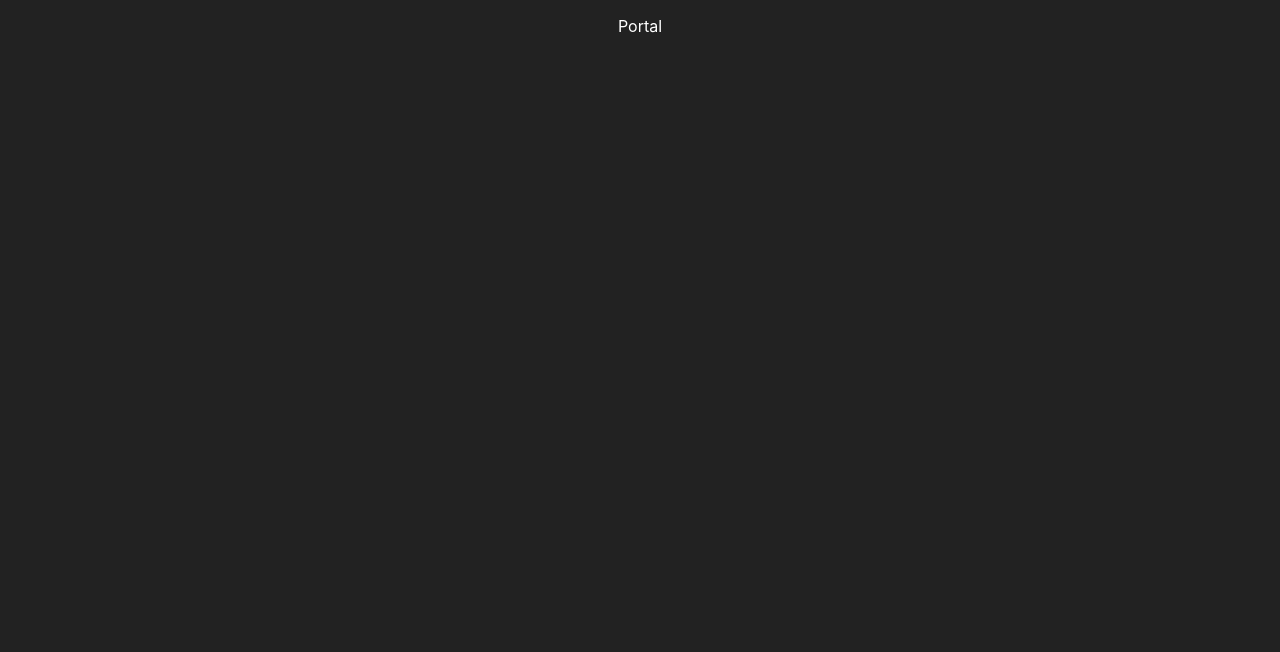
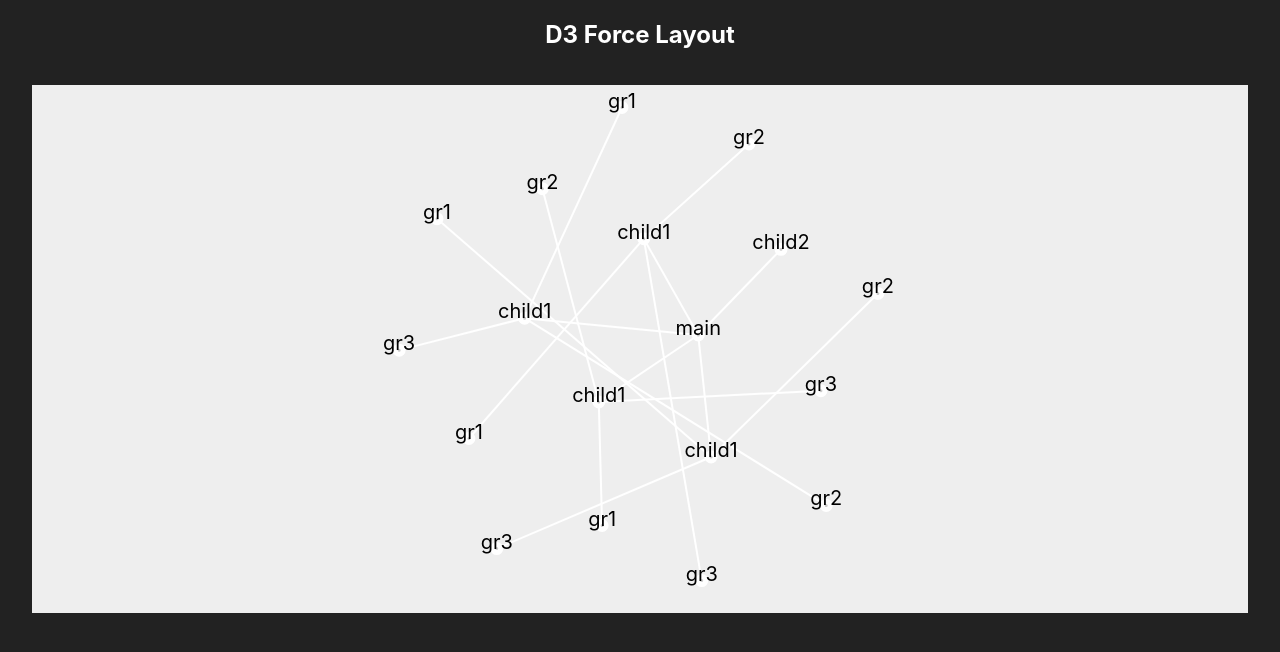
Before and after one commit to KveldUlf00/praca_inzynierska, a React (Create React App) app: page / in a window 1280 px wide. Shown: the top 652 px of the page. Built offline with nearby package versions, Linux system fonts and the light colour scheme.

Commit message:
initial generating graphs

```diff
--- a/package.json
+++ b/package.json
@@ -6,10 +6,12 @@
     "@testing-library/jest-dom": "^5.16.5",
     "@testing-library/react": "^13.3.0",
     "@testing-library/user-event": "^13.5.0",
+    "d3": "^7.6.1",
     "node-sass": "^7.0.1",
     "react": "^18.2.0",
     "react-dom": "^18.2.0",
     "react-scripts": "5.0.1",
+    "resize-observer-polyfill": "^1.5.1",
     "web-vitals": "^2.1.4"
   },
   "scripts": {
--- a/src/components/App.js
+++ b/src/components/App.js
@@ -1,9 +1,83 @@
-function App() {
+import React, { useEffect, useState } from "react";
+import ForceTreeChart from "./ForceTreeChart";
+
+const App = () => {
+  const [data, setData] = useState({});
+
+  useEffect(() => {
+    // API get data
+    setData({
+      name: "main",
+      children: [
+        {
+          name: "child1",
+          children: [
+            {
+              name: "gr1",
+            },
+            {
+              name: "gr2",
+            },
+            {
+              name: "gr3",
+            },
+          ],
+        },
+        {
+          name: "child1",
+          children: [
+            {
+              name: "gr1",
+            },
+            {
+              name: "gr2",
+            },
+            {
+              name: "gr3",
+            },
+          ],
+        },
+        {
+          name: "child1",
+          children: [
+            {
+              name: "gr1",
+            },
+            {
+              name: "gr2",
+            },
+            {
+              name: "gr3",
+            },
+          ],
+        },
+        {
+          name: "child1",
+          children: [
+            {
+              name: "gr1",
+            },
+            {
+              name: "gr2",
+            },
+            {
+              name: "gr3",
+            },
+          ],
+        },
+        {
+          name: "child2",
+        },
+      ],
+    });
+  }, []);
+
   return (
-    <div className="App">
-      <p>Portal</p>
+    <div className="app">
+      <h2>D3 Force Layout</h2>
+      <ForceTreeChart data={data} />
     </div>
   );
-}
+};
 
 export default App;
--- /dev/null
+++ b/src/components/ForceTreeChart.js
@@ -0,0 +1,135 @@
+import React, { useRef, useEffect } from "react";
+import {
+  select,
+  hierarchy,
+  forceSimulation,
+  forceManyBody,
+  pointer,
+  forceX,
+  forceY,
+  forceCollide,
+  forceRadial,
+} from "d3";
+import useResizeObserver from "../service/useResizeObserver";
+
+/**
+ * Component, that renders a force layout for hierarchical data.
+ */
+
+function ForceTreeChart({ data }) {
+  const svgRef = useRef();
+  const wrapperRef = useRef();
+  const dimensions = useResizeObserver(wrapperRef);
+
+  // will be called initially and on every data change
+  useEffect(() => {
+    if (!dimensions) return;
+    const svg = select(svgRef.current);
+
+    // centering workaround
+    svg.attr("viewBox", [
+      -dimensions.width / 2,
+      -dimensions.height / 2,
+      dimensions.width,
+      dimensions.height,
+    ]);
+
+    // d3 util to work with hierarchical data
+    const root = hierarchy(data);
+    const nodeData = root.descendants();
+    const linkData = root.links();
+
+    const simulation = forceSimulation(nodeData)
+      .force("charge", forceManyBody().strength(-30))
+      .force("collide", forceCollide(20))
+      .on("tick", () => {
+        console.log("current force", simulation.alpha());
+
+        // current alpha text
+        // svg
+        //   .selectAll(".alpha")
+        //   .data([data])
+        //   .join("text")
+        //   .attr("class", "alpha")
+        //   .text(simulation.alpha().toFixed(2))
+        //   .attr("x", -dimensions.width / 2 + 10)
+        //   .attr("y", -dimensions.height / 2 + 25);
+
+        // links
+        svg
+          .selectAll(".link")
+          .data(linkData)
+          .join("line")
+          .attr("class", "link")
+          .attr("stroke", "black")
+          .attr("fill", "none")
+          .attr("x1", (link) => link.source.x)
+          .attr("y1", (link) => link.source.y)
+          .attr("x2", (link) => link.target.x)
+          .attr("y2", (link) => link.target.y);
+
+        // nodes
+        svg
+          .selectAll(".node")
+          .data(nodeData)
+          .join("circle")
+          .attr("class", "node")
+          .attr("r", 4)
+          .attr("cx", (node) => node.x)
+          .attr("cy", (node) => node.y);
+
+        // labels
+        svg
+          .selectAll(".label")
+          .data(nodeData)
+          .join("text")
+          .attr("class", "label")
+          .attr("text-anchor", "middle")
+          .attr("font-size", 20)
+          .text((node) => node.data.name)
+          .attr("x", (node) => node.x)
+          .attr("y", (node) => node.y);
+      });
+
+    // svg.on("mousemove", (event) => {
+    //   const [x, y] = pointer(event);
+    //   simulation
+    //     .force(
+    //       "x",
+    //       forceX(x).strength((node) => 0.2 + node.depth * 0.15)
+    //     )
+    //     .force(
+    //       "y",
+    //       forceY(y).strength((node) => 0.2 + node.depth * 0.15)
+    //     );
+    // });
+
+    svg.on("click", (event) => {
+      const [x, y] = pointer(event);
+      simulation
+        .alpha(0.5)
+        .restart()
+        .force("orbit", forceRadial(100, x, y).strength(0.8));
+
+      // render a circle to show radial force
+      svg
+        .selectAll(".orbit")
+        .data([data])
+        .join("circle")
+        .attr("class", "orbit")
+        .attr("stroke", "green")
+        .attr("fill", "none")
+        .attr("r", 100)
+        .attr("cx", x)
+        .attr("cy", y);
+    });
+  }, [data, dimensions]);
+
+  return (
+    <div className="graph" ref={wrapperRef}>
+      <svg ref={svgRef}></svg>
+    </div>
+  );
+}
+
+export default ForceTreeChart;
--- /dev/null
+++ b/src/service/useResizeObserver.js
@@ -0,0 +1,27 @@
+import { useEffect, useState } from "react";
+import ResizeObserver from "resize-observer-polyfill";
+
+/**
+ * Hook, that returns the current dimensions of an HTML element.
+ * Doesn't play well with SVG.
+ */
+
+const useResizeObserver = (ref) => {
+  const [dimensions, setDimensions] = useState(null);
+
+  useEffect(() => {
+    const observeTarget = ref.current;
+    const resizeObserver = new ResizeObserver((entries) => {
+      entries.forEach((entry) => {
+        setDimensions(entry.contentRect);
+      });
+    });
+    resizeObserver.observe(observeTarget);
+    return () => {
+      resizeObserver.unobserve(observeTarget);
+    };
+  }, [ref]);
+  return dimensions;
+};
+
+export default useResizeObserver;
--- a/src/styles/_index.scss
+++ b/src/styles/_index.scss
@@ -1,4 +1,4 @@
-@use "./app.scss";
+@import "./app.scss";
 
 body {
   margin: 0;
--- a/src/styles/app.scss
+++ b/src/styles/app.scss
@@ -1,3 +1,30 @@
-.App {
+.app {
   text-align: center;
+  height: 70vh;
+
+  .graph {
+    width: calc(100% - 4rem);
+    height: calc(100% - 2rem);
+    padding: 1rem 2rem;
+  }
+
+  // graph attributes
+  svg {
+    overflow: visible;
+    display: block;
+    width: 100%;
+    height: 100%;
+    background: #eee;
+  }
+
+  .node {
+    fill: #ccc;
+    stroke: #fff;
+    stroke-width: 5px;
+  }
+
+  .link {
+    stroke: #fff;
+    stroke-width: 2px;
+  }
 }
```
Also changed, not shown: public/manifest.json (added), 1 other file (tests, documents, lock files or other folders).
